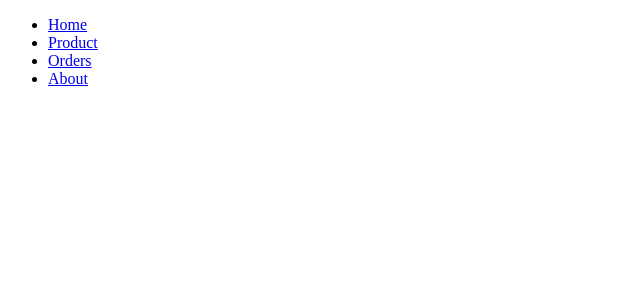
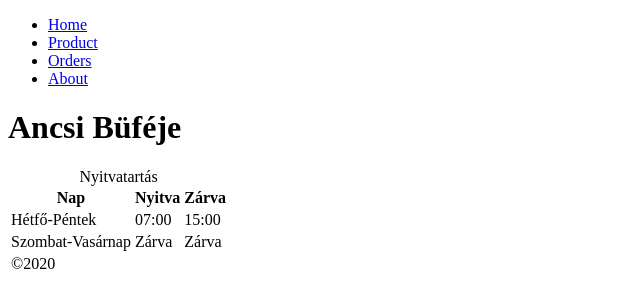
Before and after one commit to Beno73/Beno73.github.io, a plain HTML site: page pages/product.html in a window 1280 px wide. Shown: the whole page, without its empty margins (0-640 px from the left). Drawn offline with Linux system fonts and the light colour scheme.

Commit message:
Init page.

```diff
--- a/pages/product.html
+++ b/pages/product.html
@@ -3,7 +3,7 @@
 <head>
     <meta charset="UTF-8">
     <meta name="viewport" content="width=device-width, initial-scale=1.0">
-    <title>Document</title>
+    <title>Product</title>
 </head>
 <body>
     <ul>
@@ -20,6 +20,40 @@
           <a href="/about.html">About</a>
         </li>
       </ul>
+    <h1>Ancsi Büféje</h1>
 
+    <table>
+      <caption>Nyitvatartás</caption>
+      <thead>
+          <tr>
+              <th>Nap</th>
+              <th>Nyitva</th>
+              <th>Zárva</th>
+          </tr>
+      </thead>
+      <tbody>
+          <tr>
+              <td>Hétfő-Péntek</td>
+              <td>07:00</td>
+              <td>15:00</td>
+          </tr>
+          <tr>
+              <td>Szombat-Vasárnap</td>
+              <td>Zárva</td>
+              <td>Zárva</td>
+          </tr>
+
+      </tbody>
+      <tfoot>
+          <tr>
+              <td>
+               &copy;2020
+              </td>
+          </tr>
+
+      </tfoot>
+
+
+  </table>
 </body>
 </html>
```
